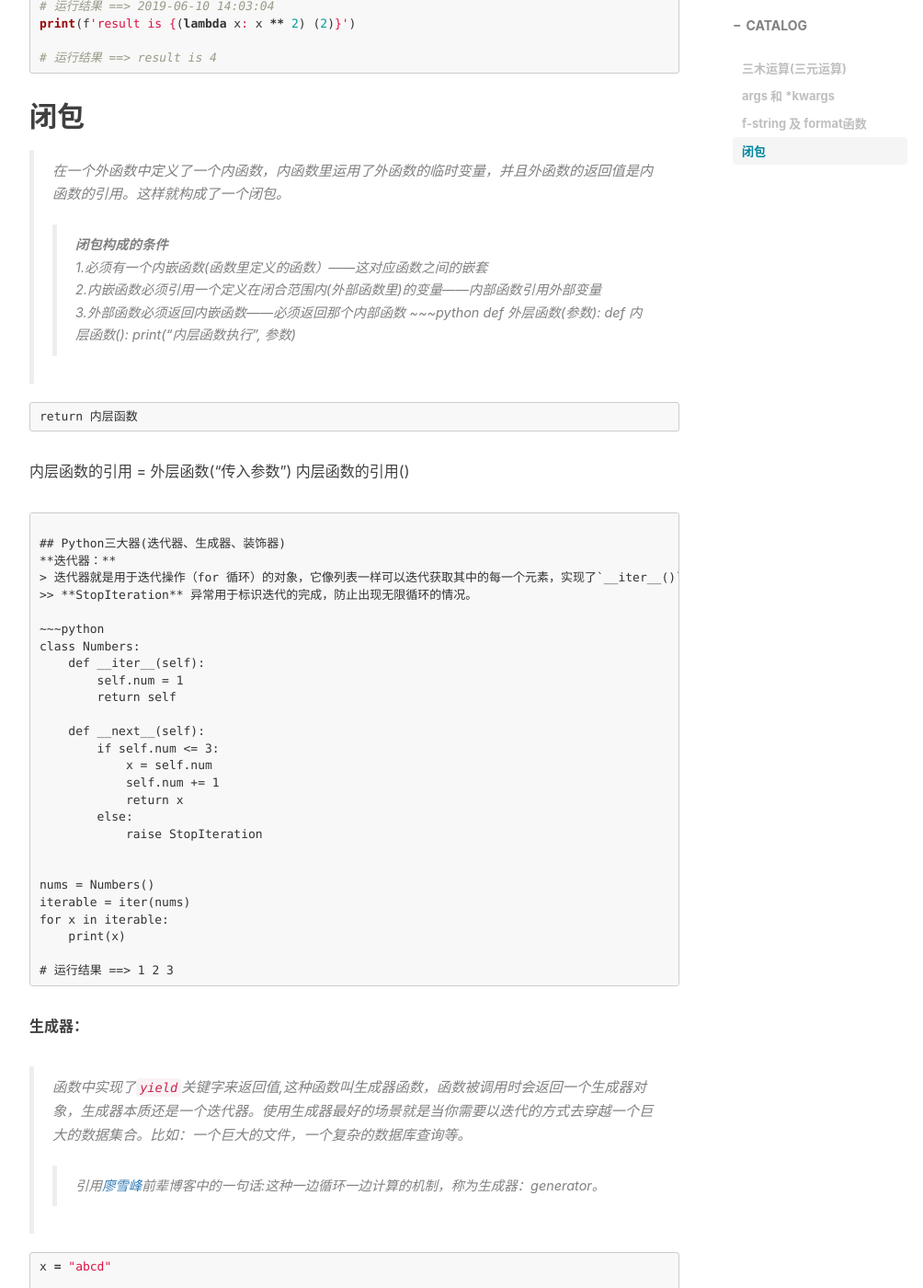
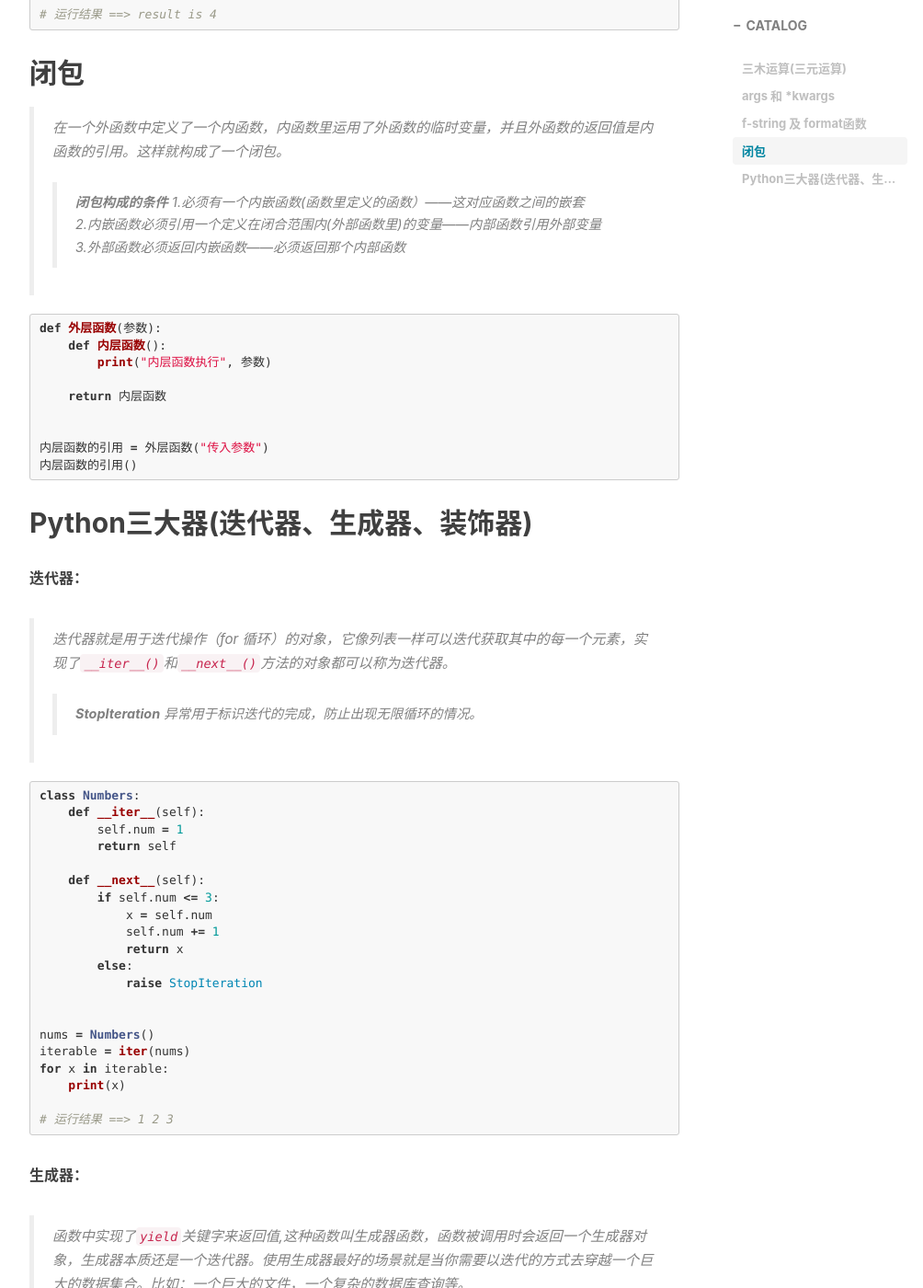
Before and after one commit to Liao-JianHao/c-blogs.github.io, a Jekyll site: the page built from _posts/2019-06-10-Python基础二.md, in a window 1280 px wide and 1400 px high, scrolled down 2546 px. Shown: the whole window at 92% size, without its empty margins (233-1237 px from the left). Built offline with Jekyll 4.4.1, drawn with Linux system fonts in a browser that asks for light colours; nearby versions of some CDN libraries; comment, search, counter and statistics services are not loaded; some of the changed text lies outside the part shown.

Commit message:
update blog

```diff
--- a/_posts/2019-06-10-Python基础二.md
+++ b/_posts/2019-06-10-Python基础二.md
@@ -30,10 +30,10 @@
 ## *args 和 \**kwargs
 > 其实并不是必须写成 `*args` 和 `**kwargs` 。 只有变量前面的 *(星号)才是必须的. 你也可以写成 \*var 和 \**vars. 而写成 `*args`  和 `**kwargs` 只是一个通俗的命名约定。
 >> `*args` 和 `**kwargs` 主要用于函数定义。 你可以将不定数量的参数传递给一个函数。
->>> 位置参数（positional argument）\
-关键词参数（keyword argument）\
-`*args`表示任何多个无名参数，它本质是一个tuple \
-`**kwargs`表示关键字参数，它本质上是一个dict
+>>> 位置参数（positional argument）
+>>> 关键词参数（keyword argument）
+>>> `*args`表示任何多个无名参数，它本质是一个tuple
+>>> `**kwargs`表示关键字参数，它本质上是一个dict
 
 ~~~python
 """
@@ -116,10 +116,11 @@
 
 ## 闭包
 > 在一个外函数中定义了一个内函数，内函数里运用了外函数的临时变量，并且外函数的返回值是内函数的引用。这样就构成了一个闭包。
->> **闭包构成的条件** \
-1.必须有一个内嵌函数(函数里定义的函数）——这对应函数之间的嵌套 \
-2.内嵌函数必须引用一个定义在闭合范围内(外部函数里)的变量——内部函数引用外部变量 \
-3.外部函数必须返回内嵌函数——必须返回那个内部函数
+>> **闭包构成的条件**
+>> 1.必须有一个内嵌函数(函数里定义的函数）——这对应函数之间的嵌套 \
+>> 2.内嵌函数必须引用一个定义在闭合范围内(外部函数里)的变量——内部函数引用外部变量 \
+>> 3.外部函数必须返回内嵌函数——必须返回那个内部函数
+
 ~~~python
 def 外层函数(参数):
     def 内层函数():
```
